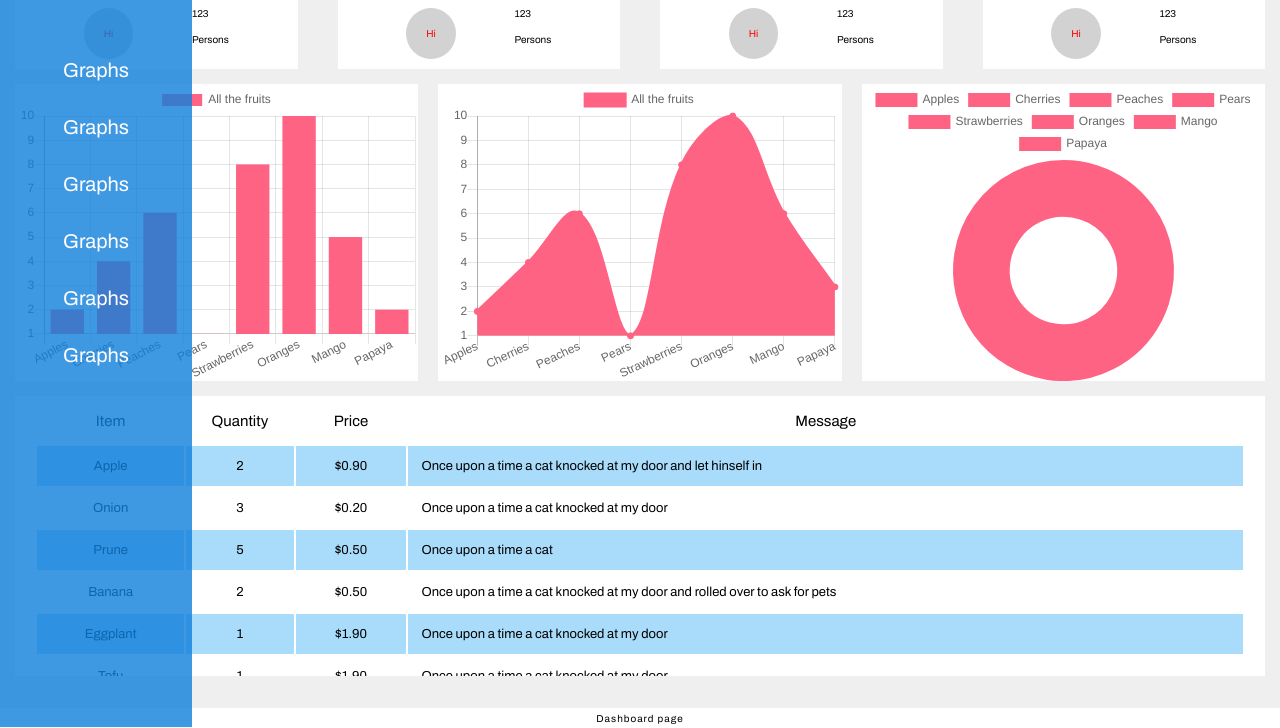
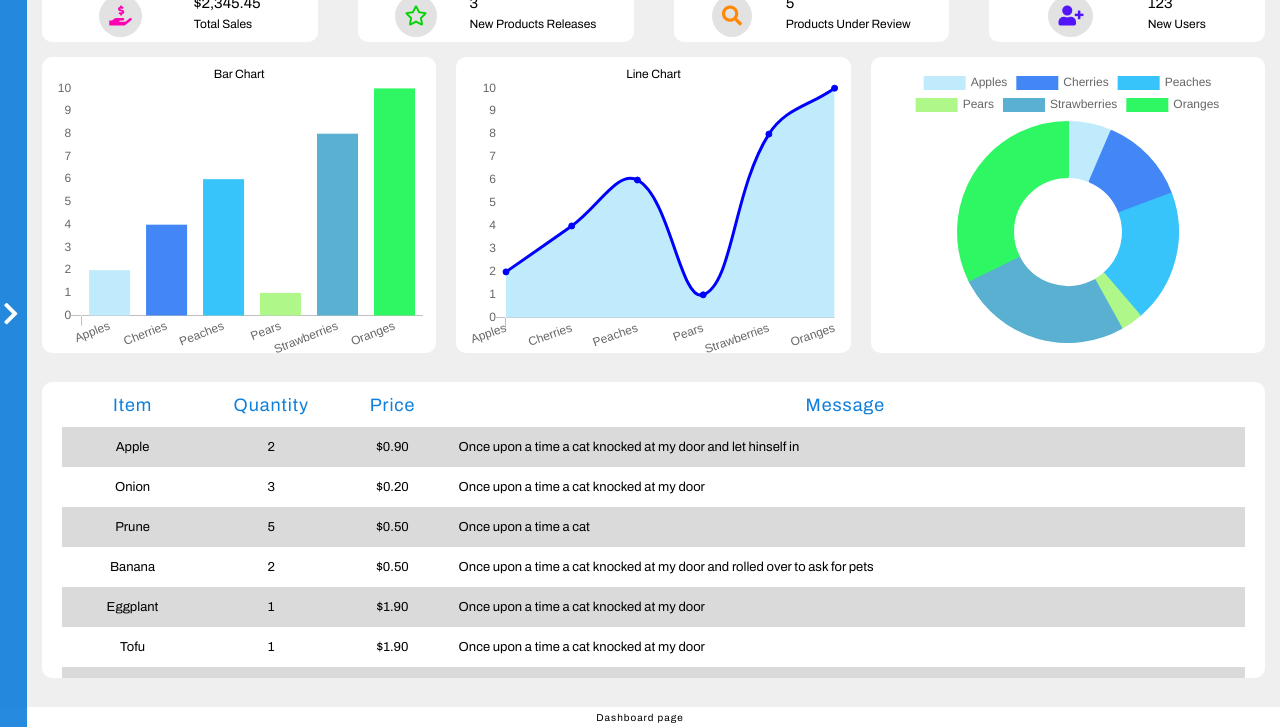
Before and after one commit to Cats-n-coffee/dashboard-portal-fe, a plain HTML site: page dashboard.html in a window 1280 px wide. Shown: the part 73-801 px from the top of the page. Drawn offline with nearby package versions, Linux system fonts and the light colour scheme.

Commit message:
added sliding sidebar, main design for dashboard

```diff
--- a/dashboard.html
+++ b/dashboard.html
@@ -12,16 +12,17 @@
     <div id="dash-main-container">
         <div class="sidebar">
             <nav>
+                <span id="expand-sidebar"><i class="fas fa-chevron-right"></i></span>
                 <div class="sidebar-username">
                     <span>Username</span>
                 </div>
                 <ul>
-                    <li><a href="#">Graphs</a></li>
-                    <li><a href="#">Graphs</a></li>
-                    <li><a href="#">Graphs</a></li>
-                    <li><a href="#">Graphs</a></li>
-                    <li><a href="#">Graphs</a></li>
-                    <li><a href="#">Graphs</a></li>
+                    <li><a href="#"><i class="fas fa-hand-holding-usd"></i><span>Sales</span></a></li>
+                    <li><a href="#"><i class="far fa-star"></i><span>New Products</span></a></li>
+                    <li><a href="#"><i class="fas fa-search"></i><span>Reviews</span></a></li>
+                    <li><a href="#"><i class="fas fa-users"></i><span>Manage Staff</span></a></li>
+                    <li><a href="#"><i class="far fa-user"></i><span>Profile</span></a></li>
+                    <li><a href="#"><i class="fas fa-cogs"></i><span>Settings</span></a></li>
                 </ul>
             </nav>
         </div>
@@ -30,38 +31,40 @@
                 <ul>
                     <li><a href="#">Profile</a></li>
                     <li><a href="#">Contact</a></li>
-                    <li><a href="#">Search</a></li>
+                    <li><a href="#">Logout</a></li>
                 </ul>
             </nav>
         </header>
         <main>
             <div class="dash-summary-numbers">
-                <div id="dash=summary-1" class="summary-box">
-                    <span>Hi</span>
+                <div id="dash-summary-1" class="summary-box">
+                    <span><i class="fas fa-hand-holding-usd"></i></span>
+                    <span>$2,345.45</span>
+                    <span>Total Sales</span>
+                </div>
+                <div id="dash-summary-2" class="summary-box">
+                    <span><i class="far fa-star"></i></span>
+                    <span>3</span>
+                    <span>New Products Releases</span>
+                </div>
+                <div id="dash-summary-3" class="summary-box">
+                    <span><i class="fas fa-search"></i></span>
+                    <span>5</span>
+                    <span>Products Under Review</span>
+                </div>
+                <div id="dash-summary-4" class="summary-box">
+                    <span><i class="fas fa-user-plus"></i></span>
                     <span>123</span>
-                    <span>Persons</span>
-                </div>
-                <div id="dash=summary-2" class="summary-box">
-                    <span>Hi</span>
-                    <span>123</span>
-                    <span>Persons</span>
-                </div>
-                <div id="dash=summary-3" class="summary-box">
-                    <span>Hi</span>
-                    <span>123</span>
-                    <span>Persons</span>
-                </div>
-                <div id="dash=summary-4" class="summary-box">
-                    <span>Hi</span>
-                    <span>123</span>
-                    <span>Persons</span>
+                    <span>New Users</span>
                 </div>
             </div>
             <div class="dash-graphs">
                 <div id="dash-graph-1" class="graph-section">
+                    <p>Bar Chart</p>
                     <canvas id="chart-1"></canvas>
                 </div>
                 <div id="dash-graph-2" class="graph-section">
+                    <p>Line Chart</p>
                     <canvas id="chart-2"></canvas>
                 </div>
                 <div id="dash-graph-3" class="graph-section">
--- a/dashboard.js
+++ b/dashboard.js
@@ -2,6 +2,8 @@ const chart1 = document.getElementById('chart-1').getContext('2d');
 const chart2 = document.getElementById('chart-2').getContext('2d');
 const chart3 = document.getElementById('chart-3').getContext('2d');
 const dashTableBody = document.getElementById('dash-table-body');
+const sideBar = document.getElementsByClassName('sidebar')[0];
+const expandSidebar = document.getElementById('expand-sidebar');
 
 const array = [
     { item: 'Apple', quantity: 2, price: '$0.90', message: 'Once upon a time a cat knocked at my door and let hinself in' },
@@ -29,48 +31,86 @@ const apiKey = '5feddcaaa78ae44b49a6dca1';
 var barChart = new Chart(chart1, {
     type: 'bar',
     data: {
-        labels: ['Apples', 'Cherries', 'Peaches', 'Pears', 'Strawberries', 'Oranges', 'Mango', 'Papaya'],
+        labels: ['Apples', 'Cherries', 'Peaches', 'Pears', 'Strawberries', 'Oranges'],
         datasets: [{
             label: 'All the fruits',
-            backgroundColor: 'rgb(255, 99, 132)',
-            borderColor: 'rgb(255, 99, 132)',
-            data: [2, 4, 6, 1, 8, 10, 5, 2]
+            backgroundColor: ['rgb(192, 235, 252)', 'rgb(66, 135, 245)', 'rgb(55, 196, 250)', 'rgb(175, 247, 136)', 'rgb(90, 176, 209)', 'rgb(47, 247, 100)'],
+
+            data: [2, 4, 6, 1, 8, 10]
         }]
     },
 
     options: {
         responsive: true,
         maintainAspectRatio: false,
+        scales: {
+            yAxes: [{
+                ticks: {
+                    beginAtZero: true,
+                },
+                gridLines: {
+                    color: 'white'
+                }
+            }],
+            xAxes: [{
+                gridLines: {
+                    color: 'white'
+                }
+            }]
+        },
+        legend: {
+            display: false
+        }
     }
 });
 
 var lineChart = new Chart(chart2, {
     type: 'line',
     data: {
-        labels: ['Apples', 'Cherries', 'Peaches', 'Pears', 'Strawberries', 'Oranges', 'Mango', 'Papaya'],
+        labels: ['Apples', 'Cherries', 'Peaches', 'Pears', 'Strawberries', 'Oranges'],
         datasets: [{
-            label: 'All the fruits',
-            backgroundColor: 'rgb(255, 99, 132)',
-            borderColor: 'rgb(255, 99, 132)',
-            data: [2, 4, 6, 1, 8, 10, 6, 3]
+
+            borderColor: 'blue',
+            pointBackgroundColor: 'blue',
+            backgroundColor: 'rgb(192, 235, 252)',
+
+            data: [2, 4, 6, 1, 8, 10]
         }]
     },
 
     options: {
         responsive: true,
         maintainAspectRatio: false,
+        scales: {
+            yAxes: [{
+                ticks: {
+                    beginAtZero: true,
+                },
+                gridLines: {
+                    color: 'white'
+                }
+            }],
+            xAxes: [{
+                gridLines: {
+                    color: 'white'
+                }
+            }]
+        },
+        legend: {
+            display: false
+        }
     }
 });
 
 var doughnutChart = new Chart(chart3, {
     type: 'doughnut',
     data: {
-        labels: ['Apples', 'Cherries', 'Peaches', 'Pears', 'Strawberries', 'Oranges', 'Mango', 'Papaya'],
+        labels: ['Apples', 'Cherries', 'Peaches', 'Pears', 'Strawberries', 'Oranges'],
         datasets: [{
-            label: 'All the fruits',
-            backgroundColor: 'rgb(255, 99, 132)',
-            borderColor: 'rgb(255, 99, 132)',
-            data: [2, 4, 6, 1, 8, 10, 6, 3]
+
+            backgroundColor: ['rgb(192, 235, 252)', 'rgb(66, 135, 245)', 'rgb(55, 196, 250)', 'rgb(175, 247, 136)', 'rgb(90, 176, 209)', 'rgb(47, 247, 100)'],
+            borderColor: ['rgb(192, 235, 252)', 'rgb(66, 135, 245)', 'rgb(55, 196, 250)', 'rgb(175, 247, 136)', 'rgb(90, 176, 209)', 'rgb(47, 247, 100)'],
+            data: [2, 4, 6, 1, 8, 10]
         }]
     },
 
@@ -96,3 +136,11 @@ function populateTable(wrapper, data) {
         wrapper.innerHTML += row;
     }
 }
+
+//['rgb(192, 235, 252)', 'rgb(66, 135, 245)', 'rgb(55, 196, 250)', 'rgb(175, 247, 136)', 'rgb(90, 176, 209)', 'rgb(47, 247, 100)']
+
+expandSidebar.addEventListener('click', toggleSidebar);
+
+function toggleSidebar() {
+    sideBar.classList.toggle('toggle-sidebar');
+}
--- a/scss/_config.scss
+++ b/scss/_config.scss
@@ -4,12 +4,13 @@ $regular-font: 'Archivo', sans-serif;
 // Backgrounds
 $input-background: rgb(224, 222, 222);
 $dash-background: rgb(240, 239, 239);
-$sidebar-background: rgba(15, 127, 219, 0.8);
+$sidebar-background: rgba(15, 127, 219, 0.9);
 
 // Font colors
 $light-black: rgb(24, 24, 24);
 $medium-blue: rgb(15, 127, 219);
 $medium-green: rgb(2, 252, 2);
+$light-orange: rgb(250, 187, 52);
 
 // Buttons colors
 $button-blue: rgb(29, 149, 247);
--- a/scss/_dashboard.scss
+++ b/scss/_dashboard.scss
@@ -10,13 +10,32 @@
         position: absolute;
         top: 0;
         left: 0;
-        width: 15vw;
+        width: 240px;
         background: $sidebar-background;
         height: 100vh;
         padding-top: 3em;
         z-index: 10;
+        transform: translateX(-213px);
+        transition: transform 600ms ease-in-out;
 
         nav {
+
+            #expand-sidebar {
+                position: relative;
+                top: 43vh;
+                left: 90%;
+                transition: all 600ms ease-in-out;
+                cursor: pointer;
+
+                i {
+                    color: white;
+                    font-size: 2.5em;
+                }
+            }
+
+            #expand-sidebar:hover i {
+                color: $light-orange;
+            }
 
             .sidebar-username {
                 padding-bottom: 3em;
@@ -29,19 +48,43 @@
                 display: flex;
                 flex-direction: column;
                 gap: 3.5em;
+                padding: 0 2.7em;
+
                 li {
-                    text-align: center;
+                    transition: all 600ms ease-in-out;
+
                     a {
                         color: white;
-                        font-size: 2em;
+                        font-size: 1.8em;
                     }
+
+                    span {
+                        margin-left: 1em;
+                    }
+                }
+
+                li:hover {
+                    transform: scale(1.1);
+                    padding-left: .5em;
+
+                    a {
+                        color: $light-orange;
+                     }
                 }
             }
         }
     }
 
+    .sidebar.toggle-sidebar {
+        transform: translateX(0);
+
+        #expand-sidebar i {
+            transform: rotate(180deg);
+        }
+    }
+
     header {
-        height: 7vh;
+        height: 6vh;
         padding: 0 1.5em;
         background: white;
 
@@ -64,6 +107,12 @@
                     }
                 }
 
+                li:last-child {
+                    a{
+                        text-transform: uppercase;
+                    }
+                }
+
                 li:hover {
                     a {
                         color: $medium-green;
@@ -79,6 +128,7 @@
         grid-template-rows: auto 1fr 1fr;
         grid-template-columns: repeat(4, 1fr);
         padding: 1.5em;
+        margin-left: 27px;
         gap: 1.5em;
 
         .dash-summary-numbers {
@@ -98,24 +148,29 @@
                         "icon text";
                 background: white;
                 justify-content: space-evenly;
-                padding: 1em;
+                padding: .5em;
+                border-radius: 10px;
 
                 span:first-child {
                     grid-area: icon;
-                    color: red;
+                    color: $medium-blue;
                     justify-content: center;
                     align-self: center;
-                    background: rgb(211, 210, 210);
+                    background: rgb(226, 226, 226);
                     border-radius: 50%;
-                    padding: 2em;
+                    padding: .5em;
+                    font-size: 2em;
                 }
 
                 span:nth-child(2) {
                     grid-area: number;
+                    font-weight: bold;
+                    font-size: 1.5em;
                 }
 
                 span:last-child {
                     grid-area: text;
+                    font-size: 1.2em;
                 }
             }
         }
@@ -125,14 +180,23 @@
             grid-column: 1 / -1;
             display: flex;
             gap: 2em;
-            height: auto;
-            width: auto;
+            max-height: 37vh;
+            max-width: auto;
 
             .graph-section {
+                display: flex;
+                flex-direction: column;
                 height: 100%;
                 width: 100%;
                 text-align: center;
                 background: white;
+                padding: 1em;
+                border-radius: 10px;
+
+                p {
+                    font-weight: bold;
+                    font-size: 1.2em;
+                }
             }
         }
 
@@ -140,14 +204,17 @@
             grid-row: 3;
             grid-column: 1 / -1;
             width: 100%;
-            height: 35vh;
+            height: 37vh;
             background: white;
             overflow-y: scroll;
             padding: 0 2em;
+            border-radius: 10px;
 
             table {
                 width: 100%;
                 height: 100%;
+                border-collapse: collapse;
+                border-radius: 10px;
 
                 thead {
 
@@ -157,9 +224,12 @@
                         th {
                             position: sticky;
                             top: 0;
-                            font-size: 1.5em;
-                            padding: 1em 0;
+                            font-size: 1.8em;
+                            padding: .7em 0;
                             background: white;
+                            font-weight: bold;
+                            color: $medium-blue;
+                            letter-spacing: .05em;
                         }
                     }
                 }
@@ -180,7 +250,11 @@
                     }
 
                     tr:nth-child(odd) {
-                        background: rgb(169, 220, 250);
+                        background: rgb(217, 218, 217);
+                    }
+
+                    tr:nth-child(even) {
+                        background: white;
                     }
                 }
             }
@@ -197,3 +271,8 @@
         padding: .5em 0;
     }
 }
+
+#dash-summary-1 i { color: rgb(253, 1, 178) }
+#dash-summary-2 i { color: rgb(1, 212, 1) }
+#dash-summary-3 i { color: rgb(255, 136, 0) }
+#dash-summary-4 i { color: rgb(82, 21, 250) }
--- a/scss/_login.scss
+++ b/scss/_login.scss
@@ -19,6 +19,7 @@
         width: 30%;
         background: white;
         padding: 6em 5em;
+        border-radius: 15px;
 
         @media (max-width: 1300px) {
             width: 35%;
```
Also changed, not shown: css/main.css, 1 other file.
